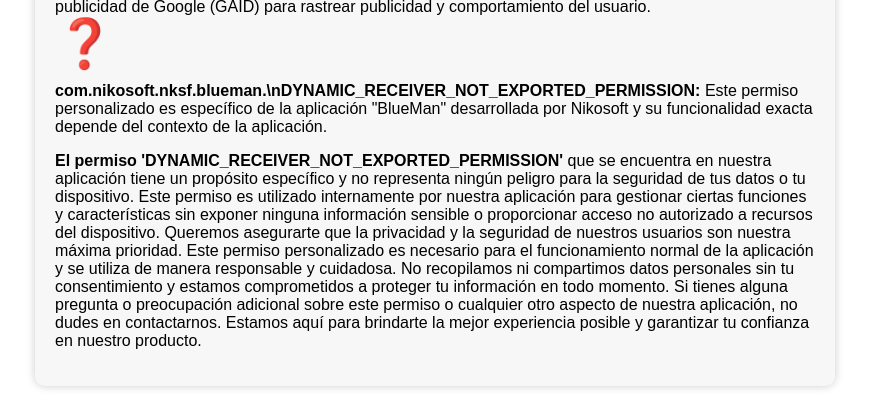
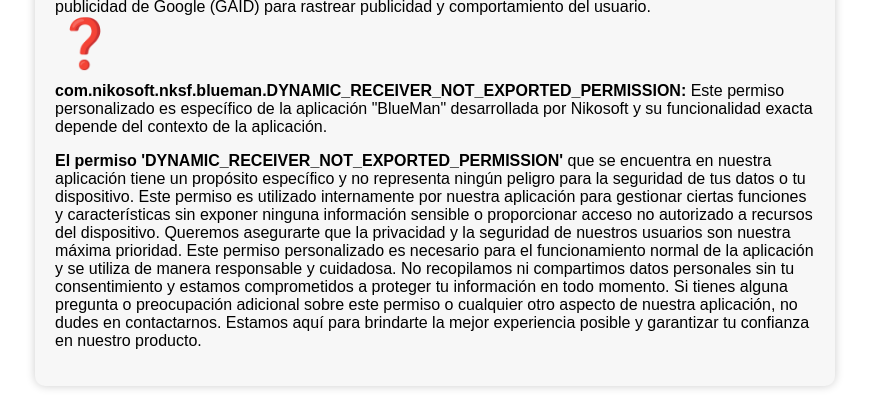
Before and after one commit to niko1511/html, a plain HTML site: page index.html in a window 1280 px wide. Shown: the part 1080-1480 px from the top of the page, without its empty margins (205-1074 px from the left). Drawn offline with Linux system fonts and the light colour scheme.

Commit message:
Update index.html

```diff
--- a/index.html
+++ b/index.html
@@ -21,6 +21,7 @@
         }
 
         .permisos-detail {
+              max-width: 100%;
             font-size: 16px;
             margin-top: 10px;
         }
@@ -153,7 +154,7 @@
             <div>
                 <span class="permisos-icon">❓</span>
                 <div class="permisos-detail">
-                    <strong>com.nikosoft.nksf.blueman.\nDYNAMIC_RECEIVER_NOT_EXPORTED_PERMISSION:</strong> Este permiso personalizado es específico de la aplicación "BlueMan" desarrollada por Nikosoft y su funcionalidad exacta depende del contexto de la aplicación.
+                    <strong>com.nikosoft.nksf.blueman.DYNAMIC_RECEIVER_NOT_EXPORTED_PERMISSION:</strong> Este permiso personalizado es específico de la aplicación "BlueMan" desarrollada por Nikosoft y su funcionalidad exacta depende del contexto de la aplicación.
                <p><strong>El permiso 'DYNAMIC_RECEIVER_NOT_EXPORTED_PERMISSION'</strong> que se encuentra en nuestra aplicación tiene un propósito específico y no representa ningún peligro para la seguridad de tus datos o tu dispositivo. Este permiso es utilizado internamente por nuestra aplicación para gestionar ciertas funciones y características sin exponer ninguna información sensible o proporcionar acceso no autorizado a recursos del dispositivo.
 Queremos asegurarte que la privacidad y la seguridad de nuestros usuarios son nuestra máxima prioridad. Este permiso personalizado es necesario para el funcionamiento normal de la aplicación y se utiliza de manera responsable y cuidadosa. No recopilamos ni compartimos datos personales sin tu consentimiento y estamos comprometidos a proteger tu información en todo momento.
 Si tienes alguna pregunta o preocupación adicional sobre este permiso o cualquier otro aspecto de nuestra aplicación, no dudes en contactarnos. Estamos aquí para brindarte la mejor experiencia posible y garantizar tu confianza en nuestro producto.</p>
```
